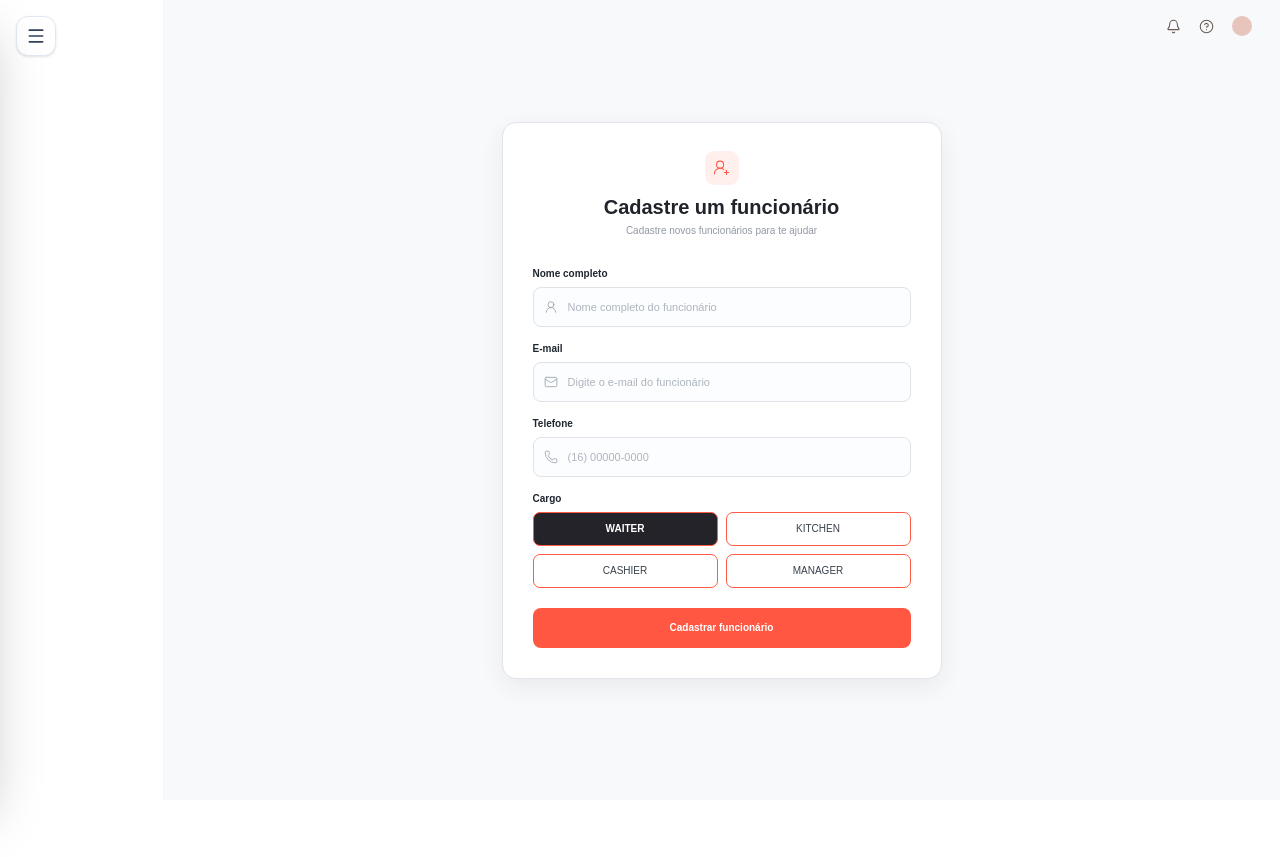
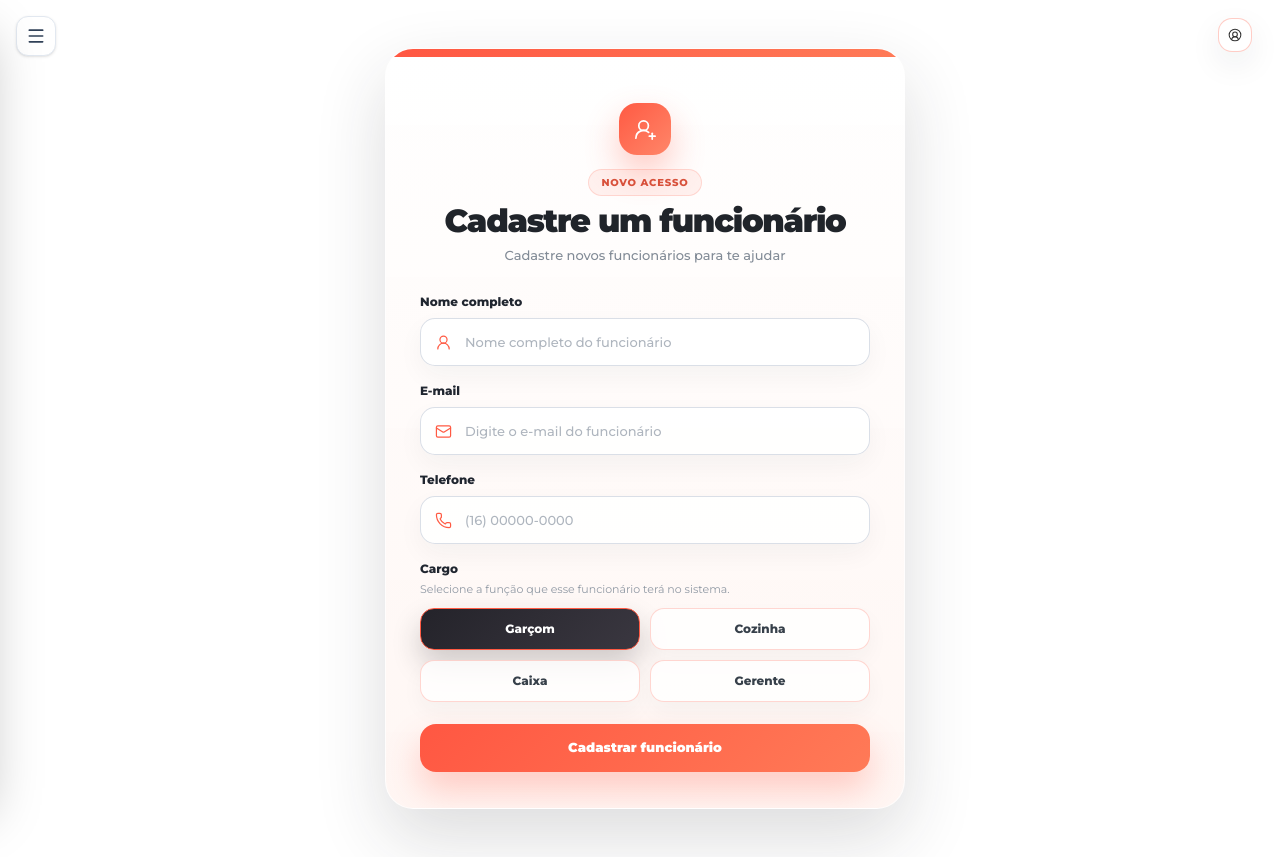
Before and after one commit to Lzz-z13/Foodstuff, a React (Vite) app in the folder Foodstuff-FrontWeb/: page /cadastro in a window 1280 px wide. Before the commit the page ends 800 px from the top, so only its background shows below. Built offline with nearby package versions, Linux system fonts and the light colour scheme; sample sign-in values are in the browser's storage.

Commit message:
chore(cadastro&&header): creating some styles for our form and trasnlating the roles to PT-br

```diff
--- a/Foodstuff-FrontWeb/src/axios/axios.js
+++ /dev/null
@@ -1,31 +0,0 @@
-import axios from "axios";
-
-const api = axios.create({
-  "baseURL": "http://10.89.240.28:5000/api/foodstuff",
-  headers: {
-    accept: "application/json",
-  },
-});
-
-api.interceptors.request.use(
-  (config) => {
-    const token = localStorage.getItem("token");
-    if (token) {
-      config.headers.Authorization = token;
-    }
-
-    if (config.data instanceof FormData) {
-      delete config.headers["Content-Type"];
-    }
-
-    return config;
-  },
-  (error) => Promise.reject(error),
-);
-
-const sheets = {
-  postLogin: (user) => api.post("/auth/login", user),
-  postUser: (user) => api.post("/users", user),
-};
-
-export default sheets;
--- a/Foodstuff-FrontWeb/src/pages/cadastro/Cadastro.css
+++ b/Foodstuff-FrontWeb/src/pages/cadastro/Cadastro.css
@@ -3,10 +3,11 @@
 }
 
 .cadastro-layout {
+  position: relative;
   min-height: 100vh;
-  background: #f8f9fa;
+  overflow: hidden;
   color: #252930;
-  font-family: Arial, Helvetica, sans-serif;
+  font-family: "Montserrat", Arial, Helvetica, sans-serif;
   display: flex;
 }
 
@@ -14,23 +15,17 @@
   position: relative;
   flex: 1;
   min-width: 0;
-
   display: flex;
   justify-content: center;
   align-items: center;
-
-  padding: 40px 24px;
+  padding: 48px 24px;
 }
-
-/* =========================
-   AÇÕES DO TOPO
-========================= */
 
 .top-actions {
   position: absolute;
   right: 28px;
-  top: 16px;
-
+  top: 18px;
+  z-index: 2;
   display: flex;
   align-items: center;
   gap: 18px;
@@ -39,49 +34,52 @@
 }
 
 .top-actions svg {
-  width: 15px;
-  height: 15px;
-  stroke-width: 1.7;
+  width: 34px;
+  height: 34px;
+  padding: 9px;
+  border: 1px solid rgba(255, 255, 255, 0.72);
+  border-radius: 14px;
+  background: rgba(255, 255, 255, 0.56);
+  box-shadow: 0 12px 32px rgba(31, 41, 55, 0.08);
+  stroke-width: 1.8;
+  backdrop-filter: blur(12px);
 }
 
 .top-actions .profile-dot {
-  width: 20px;
-  height: 20px;
-  padding: 3px;
-
-  border-radius: 50%;
-
-  background: #e7c4bc;
-  color: #e7c4bc;
-  stroke: #e7c4bc;
+  background: #ffffff;
+  color: #333;
+  stroke: #333;
+  border-color: rgba(255, 90, 67, 0.3);
+  cursor: pointer;
 }
 
-/* =========================
-   CARD
-========================= */
-
 .cadastro-card {
-  width: 440px;
+  position: relative;
+  z-index: 1;
+  width: 520px;
   max-width: 100%;
-
-  background: #ffffff;
-
-  border: 1px solid #e0e3e7;
-  border-radius: 14px;
-
-  box-shadow: 0 8px 24px rgba(31, 41, 55, 0.07);
-
-  padding: 28px 30px 30px;
-
+  overflow: hidden;
+  border: 1px solid rgba(255, 255, 255, 0.72);
+  border-radius: 28px;
+  background:
+    linear-gradient(180deg, rgba(255, 255, 255, 0.94), rgba(255, 246, 243, 0.96)),
+    #ffffff;
+  box-shadow:
+    0 28px 70px rgba(35, 37, 43, 0.16),
+    inset 0 1px 0 rgba(255, 255, 255, 0.9);
+  padding: 54px 34px 36px;
   display: flex;
   flex-direction: column;
-
   gap: 28px;
 }
 
-/* =========================
-   CABEÇALHO
-========================= */
+.cadastro-card::before {
+  content: "";
+  position: absolute;
+  inset: 0 0 auto;
+  height: 8px;
+  background: linear-gradient(90deg, #ff5742, #ff7a57);
+}
 
 .cadastro-heading {
   text-align: center;
@@ -89,263 +87,244 @@
 }
 
 .heading-icon {
-  width: 34px;
-  height: 34px;
-
-  margin: 0 auto 10px;
-
-  border-radius: 9px;
-
-  background: #fff0ed;
-  color: #ff5a43;
-
+  width: 52px;
+  height: 52px;
+  margin: 0 auto 14px;
+  border-radius: 18px;
+  background: linear-gradient(135deg, #ff5a43, #ff8669);
+  color: #ffffff;
   display: grid;
   place-items: center;
+  box-shadow: 0 16px 34px rgba(255, 90, 67, 0.32);
 }
 
 .heading-icon svg {
-  width: 17px;
-  height: 17px;
-  stroke-width: 1.5;
+  width: 23px;
+  height: 23px;
+  stroke-width: 1.8;
+}
+
+.heading-kicker {
+  display: inline-flex;
+  margin-bottom: 8px;
+  border: 1px solid rgba(255, 90, 67, 0.18);
+  border-radius: 999px;
+  background: rgba(255, 90, 67, 0.08);
+  color: #d8503a;
+  padding: 5px 12px;
+  font-size: 10px;
+  font-weight: 800;
+  letter-spacing: 0.08em;
+  text-transform: uppercase;
 }
 
 .cadastro-heading h1 {
-  margin: 0 0 5px;
-
+  margin: 0 0 7px;
   color: #20242a;
-
-  font-size: 20px;
-  line-height: 24px;
-  font-weight: 700;
+  font-size: clamp(24px, 4vw, 32px);
+  line-height: 1.08;
+  font-weight: 850;
+  letter-spacing: -0.04em;
 }
 
 .cadastro-heading p {
   margin: 0;
-
-  color: #9299a2;
-
-  font-size: 10px;
-  line-height: 14px;
+  color: #828b96;
+  font-size: 13px;
+  line-height: 1.5;
+  font-weight: 500;
 }
-
-/* =========================
-   FORMULÁRIO
-========================= */
 
 .cadastro-card form {
   display: flex;
   flex-direction: column;
-  gap: 14px;
+  gap: 16px;
 }
-
-/* =========================
-   CAMPOS
-========================= */
 
 .field label,
 .cargo label {
   display: block;
-
-  margin-bottom: 6px;
-
+  margin-bottom: 7px;
   color: #202630;
-
-  font-size: 10px;
-  font-weight: 650;
+  font-size: 12px;
+  font-weight: 750;
 }
 
 .input-wrap {
   position: relative;
-
   width: 100%;
-  height: 40px;
-
+  height: 48px;
   display: flex;
   align-items: center;
-
-  border: 1px solid #dfe3e8;
-  border-radius: 8px;
-
-  background: #fcfdfe;
-
+  border: 1px solid rgba(216, 222, 230, 0.95);
+  border-radius: 15px;
+  background: rgba(255, 255, 255, 0.86);
+  box-shadow: 0 10px 26px rgba(31, 41, 55, 0.045);
   transition:
-    border-color 0.15s ease,
-    box-shadow 0.15s ease;
+    border-color 0.18s ease,
+    box-shadow 0.18s ease,
+    transform 0.18s ease;
 }
 
 .input-wrap > span {
   position: absolute;
-  left: 10px;
-
+  left: 14px;
   display: grid;
   place-items: center;
-
-  color: #9da5ae;
+  color: #ff5a43;
 }
 
 .input-wrap > span svg {
-  width: 14px;
-  height: 14px;
-  stroke-width: 1.5;
+  width: 17px;
+  height: 17px;
+  stroke-width: 1.7;
 }
 
 .input-wrap input {
   width: 100%;
   height: 100%;
-
   border: 0;
   outline: 0;
-
   background: transparent;
-
-  padding: 0 12px 0 34px;
-
+  padding: 0 14px 0 44px;
   color: #303640;
-
-  font-size: 11px;
-  font-weight: 500;
+  font-size: 13px;
+  font-weight: 600;
 }
 
 .input-wrap input::placeholder {
   color: #aeb5be;
+  font-weight: 500;
 }
 
 .input-wrap:focus-within {
   border-color: #ff6a59;
-
-  box-shadow: 0 0 0 2px rgba(255, 106, 89, 0.08);
+  box-shadow:
+    0 0 0 4px rgba(255, 106, 89, 0.12),
+    0 16px 34px rgba(255, 90, 67, 0.12);
+  transform: translateY(-1px);
 }
 
-/* =========================
-   CARGOS
-========================= */
+.cargo-hint {
+  margin: -3px 0 11px;
+  color: #9099a4;
+  font-size: 11px;
+  line-height: 1.35;
+}
 
 .roles {
   display: grid;
-
   grid-template-columns: 1fr 1fr;
-
-  gap: 8px;
-
+  gap: 10px;
   margin: 0;
 }
 
 .roles button {
   width: 100%;
-  height: 34px;
-
-  border: 1px solid #ff5a43;
-  border-radius: 7px;
-
-  background: #ffffff;
-
+  min-height: 42px;
+  border: 1px solid rgba(255, 90, 67, 0.24);
+  border-radius: 14px;
+  background: rgba(255, 255, 255, 0.78);
   color: #37404a;
-
-  font-size: 10px;
-  font-weight: 500;
-
+  font-size: 12px;
+  font-weight: 750;
   cursor: pointer;
-
-  transition:
-    background 0.15s ease,
-    color 0.15s ease;
+  box-shadow: 0 10px 22px rgba(31, 41, 55, 0.04);
 }
 
 .roles button:hover {
-  background: #fff4f1;
+  border-color: rgba(255, 90, 67, 0.54);
+  background: #fff6f3;
+  transform: translateY(-1px);
 }
 
 .roles button.selected {
-  background: #24232a;
-
+  border-color: #ff5a43;
+  background: linear-gradient(135deg, #24232a, #3a3740);
   color: #ffffff;
-
-  border-color: #ff5a43;
-
-  font-weight: 700;
+  box-shadow: 0 14px 28px rgba(36, 35, 42, 0.22);
 }
-
-/* =========================
-   BOTÃO ENVIAR
-========================= */
 
 .submit {
   width: 100%;
-  height: 40px;
-
+  height: 48px;
   margin-top: 6px;
-
   border: 0;
-  border-radius: 8px;
-
-  background: #ff5742;
-
+  border-radius: 16px;
+  background: linear-gradient(135deg, #ff5742, #ff7a57);
   color: #ffffff;
-
-  font-size: 10px;
-  font-weight: 700;
-
+  font-size: 13px;
+  font-weight: 850;
   cursor: pointer;
-
-  transition: background 0.15s ease;
+  box-shadow: 0 18px 34px rgba(255, 90, 67, 0.28);
 }
 
-.submit:hover {
-  background: #eb4936;
+.submit:hover:not(:disabled) {
+  filter: saturate(1.08);
+  transform: translateY(-1px);
+  box-shadow: 0 22px 40px rgba(255, 90, 67, 0.34);
 }
 
-/* =========================
-   MENSAGEM DE SUCESSO
-========================= */
+.submit:disabled {
+  cursor: not-allowed;
+  opacity: 0.68;
+  box-shadow: none;
+}
 
 .success {
   padding: 8px;
-
   border-radius: 7px;
-
   background: #f0faef;
-
   color: #37823b;
-
   text-align: center;
-
   font-size: 9px;
   font-weight: 700;
 }
 
-/* =========================
-   RESPONSIVIDADE
-========================= */
-
 @media (max-width: 700px) {
   .cadastro-card {
-    width: min(440px, calc(100vw - 32px));
+    width: min(460px, calc(100vw - 32px));
+    padding: 46px 24px 30px;
   }
 
   .cadastro-main {
-    padding: 32px 16px;
+    padding: 76px 16px 32px;
   }
 }
 
 @media (max-width: 520px) {
+  .cadastro-layout {
+    background:
+      radial-gradient(circle at 50% -8%, rgba(255, 90, 67, 0.28), transparent 38%),
+      linear-gradient(180deg, #20242a 0%, #2e3038 100%);
+  }
+
   .cadastro-main {
     min-height: 100vh;
-
-    padding: 70px 12px 24px;
-
+    padding: 72px 12px 24px;
     align-items: flex-start;
   }
 
   .cadastro-card {
     width: 100%;
-
-    padding: 24px 20px 24px;
-
+    border-radius: 24px;
+    padding: 38px 18px 22px;
     margin: 0;
   }
 
   .top-actions {
     right: 12px;
     top: 16px;
+    gap: 8px;
+  }
+
+  .top-actions svg {
+    width: 32px;
+    height: 32px;
+    padding: 8px;
+  }
+
+  .roles {
+    grid-template-columns: 1fr;
   }
 }
--- a/Foodstuff-FrontWeb/src/pages/cadastro/CadastroFuncionario.jsx
+++ b/Foodstuff-FrontWeb/src/pages/cadastro/CadastroFuncionario.jsx
@@ -14,7 +14,12 @@ import SideBar from "../../components/sideBar/SideBar";
 import api from "../../services/axios";
 import Snackbar from "../../components/snackBar/SnackBar";
 
-const cargos = ["WAITER", "KITCHEN", "CASHIER", "MANAGER"];
+const cargos = [
+  { valor: "WAITER", label: "Garçom" },
+  { valor: "KITCHEN", label: "Cozinha" },
+  { valor: "CASHIER", label: "Caixa" },
+  { valor: "MANAGER", label: "Gerente" },
+];
 
 export default function CadastroFuncionario() {
   const [form, setForm] = useState({
@@ -77,7 +82,7 @@ export default function CadastroFuncionario() {
         nome: "",
         email: "",
         telefone: "",
-        cargo: "Garçom",
+        cargo: "WAITER",
       });
     } catch (error) {
       setSnackbar({
@@ -96,7 +101,7 @@ export default function CadastroFuncionario() {
     <>
       <SideBar userName={user.name} userEmail={user.email}/>
 
-      <div className="md:ml-[163px]">
+      <div className="md:ml-[10px]">
         {snackbar && (
           <Snackbar
             isOpen={true}
@@ -108,8 +113,6 @@ export default function CadastroFuncionario() {
         <div className="cadastro-layout">
           <main className="cadastro-main">
             <div className="top-actions">
-              <Bell />
-              <CircleHelp />
               <CircleUserRound className="profile-dot" />
             </div>
 
@@ -118,6 +121,8 @@ export default function CadastroFuncionario() {
                 <div className="heading-icon">
                   <UserRoundPlus />
                 </div>
+
+                <span className="heading-kicker">Novo acesso</span>
 
                 <h1>Cadastre um funcionário</h1>
 
@@ -158,15 +163,20 @@ export default function CadastroFuncionario() {
                 <div className="cargo">
                   <label>Cargo</label>
 
+                  <p className="cargo-hint">
+                    Selecione a função que esse funcionário terá no sistema.
+                  </p>
+
                   <div className="roles">
-                    {cargos.map((c) => (
+                    {cargos.map((cargo) => (
                       <button
                         type="button"
-                        key={c}
-                        className={form.cargo === c ? "selected" : ""}
-                        onClick={() => alterar("cargo", c)}
+                        key={cargo.valor}
+                        aria-pressed={form.cargo === cargo.valor}
+                        className={form.cargo === cargo.valor ? "selected" : ""}
+                        onClick={() => alterar("cargo", cargo.valor)}
                       >
-                        {c}
+                        {cargo.label}
                       </button>
                     ))}
                   </div>
```
Also changed, not shown: Foodstuff-FrontWeb/src/components/header/Header.jsx (+1 -10 lines).
